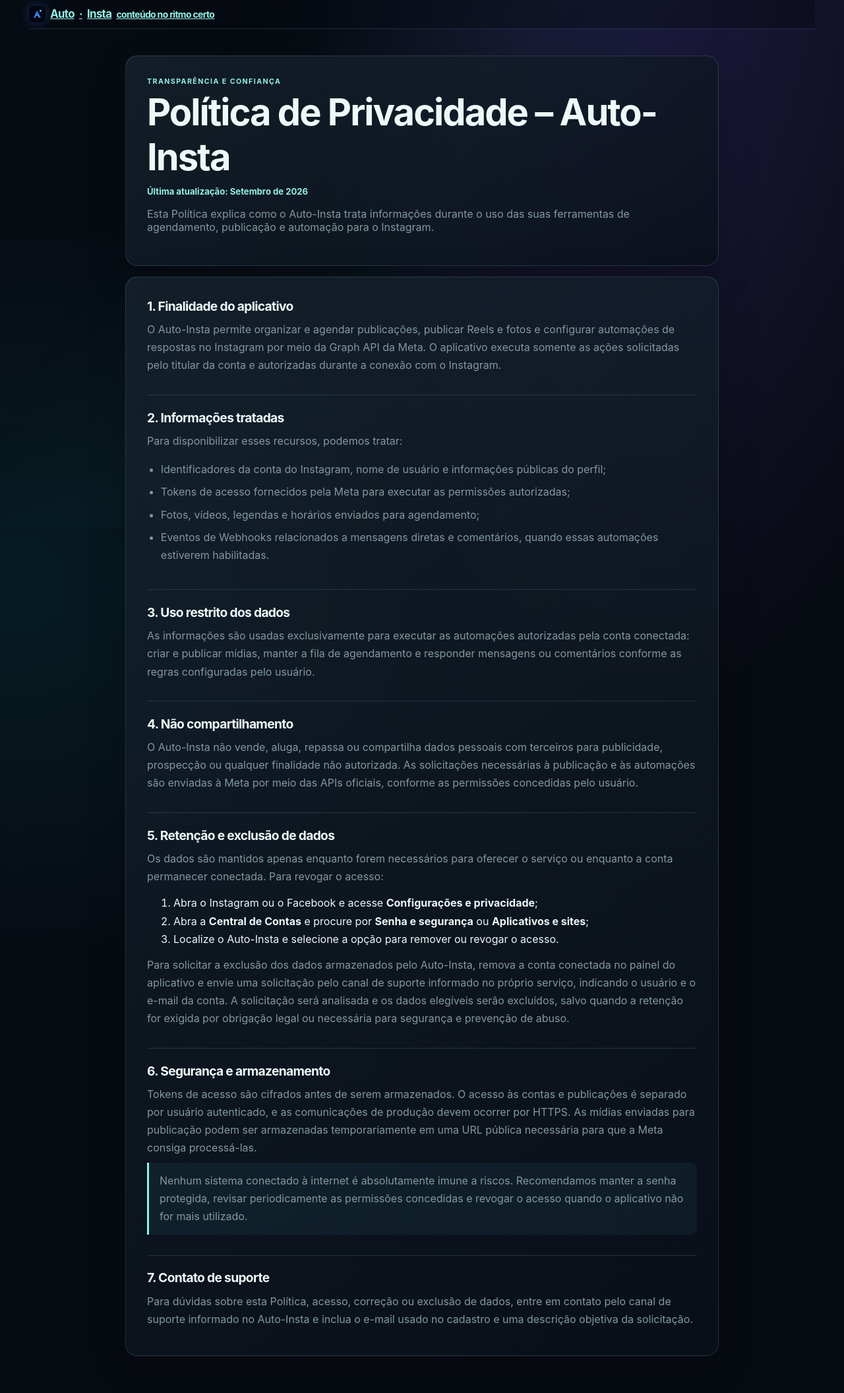
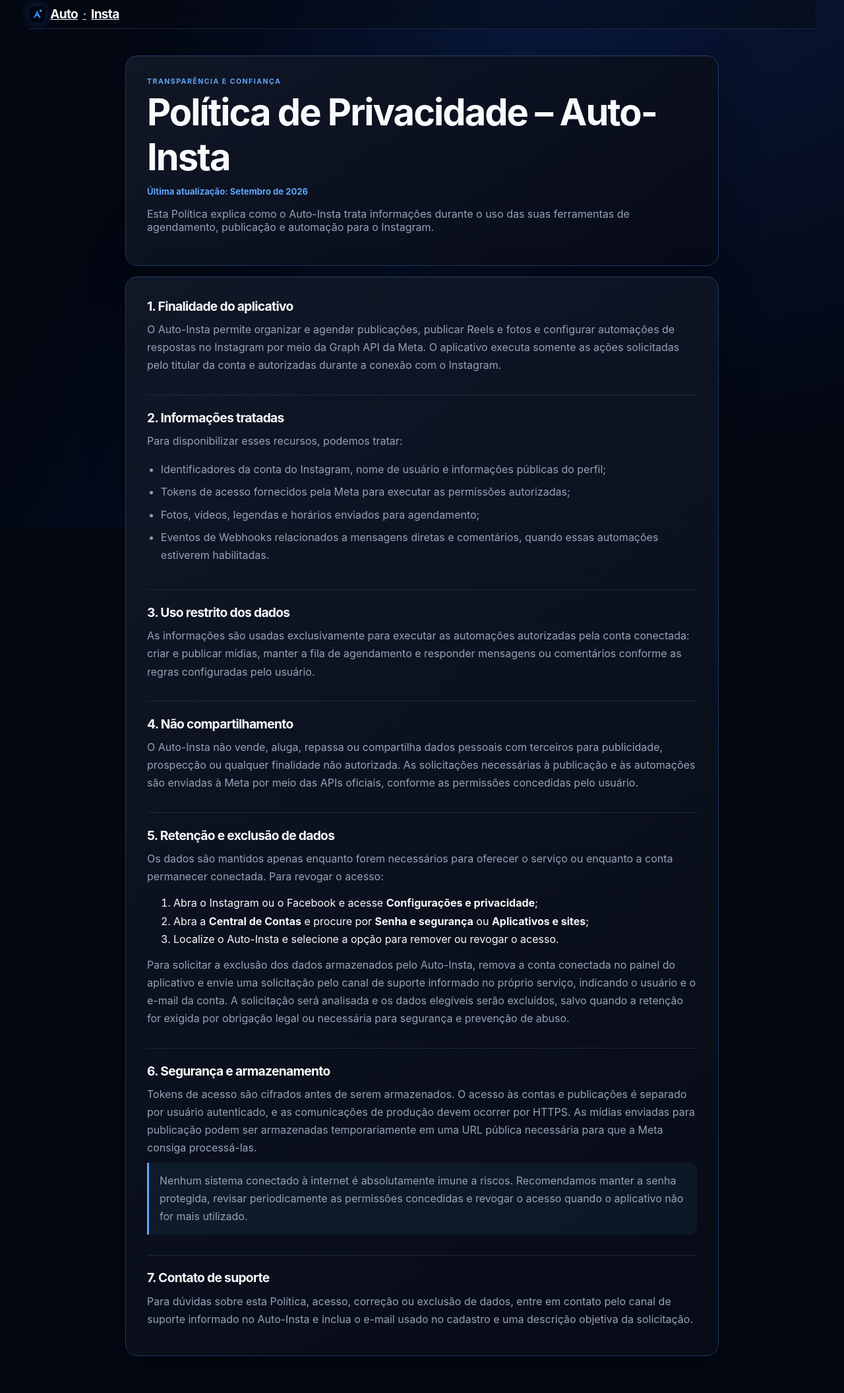
Before and after one commit to OGDferreira/Auto-Insta-1, a FastAPI app: page /privacy in a window 1280 px wide. Shown: the whole page at 66% size. Run offline with FastAPI, Linux system fonts and the light colour scheme.

Commit message:
feat: refine dark blue frontend theme and typography
Co-authored-by: Copilot <223556219+Copilot@users.noreply.github.com>

```diff
--- a/app/templates/base.html
+++ b/app/templates/base.html
@@ -30,31 +30,43 @@
     @media(max-width:850px){.queue-layout,.overview-grid{grid-template-columns:1fr}.account-grid{grid-template-columns:repeat(2,1fr)}.automation-card{grid-template-columns:1fr}.automation-card button{justify-self:start}}@media(max-width:600px){.dashboard-hero{display:block}.live-indicator{width:max-content;margin-top:1rem}.metric-grid{grid-template-columns:repeat(2,1fr)}.account-grid,.automation-fields{grid-template-columns:1fr}.metric{padding:.9rem}.metric strong{font-size:1.6rem}.workspace-tab{padding:.8rem .65rem;font-size:.84rem}.section-heading{align-items:flex-start;flex-direction:column}.section-heading .button{width:100%}}
   </style>
   <style>
-    :root{--bg:#070b12;--panel:rgba(16,24,34,.68);--panel-2:rgba(21,32,43,.78);--line:rgba(151,213,220,.16);--text:#edf8f8;--muted:#82999e;--primary:#74e0db;--cyan:#93f1e8;--danger:#ff8291;--success:#6ff0af}
-    body{font-family:"Inter","DM Sans",sans-serif;max-width:1240px;padding:0 1.5rem 2.5rem;background:radial-gradient(ellipse at 78% -8%,rgba(62,48,132,.42),transparent 38%),radial-gradient(ellipse at 2% 42%,rgba(0,148,155,.12),transparent 34%),#070b12}
-    body:before{content:"";position:fixed;inset:0;pointer-events:none;background:linear-gradient(120deg,transparent 20%,rgba(93,220,210,.035) 48%,transparent 66%);z-index:-1}
+    :root{--bg:#030712;--panel:#0b1220;--panel-2:#111827;--line:#1e293b;--text:#f8fafc;--muted:#94a3b8;--primary:#2563eb;--cyan:#60a5fa;--danger:#f43f5e;--success:#22c55e}
+    body{font-family:"Inter","DM Sans",sans-serif;max-width:1240px;padding:0 1.5rem 2.5rem;background:radial-gradient(ellipse at 78% -8%,rgba(37,99,235,.24),transparent 38%),radial-gradient(ellipse at 2% 42%,rgba(14,55,120,.16),transparent 34%),#030712}
+    body:before{content:"";position:fixed;inset:0;pointer-events:none;background:linear-gradient(120deg,transparent 20%,rgba(37,99,235,.08) 48%,transparent 66%);z-index:-1}
     nav{padding:.55rem 0;border-bottom:1px solid var(--line);margin-bottom:.7rem;min-height:40px;background:rgba(7,11,18,.42);backdrop-filter:blur(18px)}
-    .brand{font-family:"Inter","DM Sans",sans-serif;font-size:1.05rem;font-weight:750;color:var(--cyan)}
-    .card,.panel,.metric,.account-card,.queue-card{background:linear-gradient(145deg,rgba(24,37,49,.72),rgba(10,17,26,.76));border:1px solid var(--line);box-shadow:0 18px 60px rgba(0,0,0,.18),inset 0 1px rgba(255,255,255,.035);backdrop-filter:blur(20px)}
+    .brand{font-family:"Inter","DM Sans",sans-serif;font-size:1.2rem;font-weight:750;color:var(--text)}
+    .card,.panel,.metric,.account-card,.queue-card{background:linear-gradient(145deg,rgba(17,24,39,.96),rgba(7,11,24,.96));border:1px solid var(--line);box-shadow:0 18px 60px rgba(0,0,0,.28),inset 0 1px rgba(255,255,255,.035);backdrop-filter:blur(20px)}
     .card{border-radius:18px}.panel{border-radius:16px}.metric{border-radius:13px}
     h1,h2,h3{font-family:"Inter","DM Sans",sans-serif;letter-spacing:-.035em}h1{font-weight:750}h2{font-size:1.45rem}
     input,select,textarea{background:rgba(5,11,17,.64);border-color:var(--line);border-radius:9px}
-    button,.button{background:linear-gradient(135deg,#7ee9df,#49bfc0);color:#061317;border-radius:9px;font-weight:750;box-shadow:0 8px 24px rgba(65,201,194,.18)}
-    button.secondary,.button.secondary{background:rgba(22,35,45,.72);color:var(--text);border-color:var(--line)}
-    .workspace-tabs{border-color:var(--line);margin-bottom:1.35rem}.workspace-tab{padding:.7rem .9rem}.workspace-tab:hover,.workspace-tab.active{border-color:var(--cyan);color:var(--text)}
+    button,.button{background:linear-gradient(135deg,#3b82f6,#1d4ed8);color:#f8fafc;border-radius:9px;font-weight:750;box-shadow:0 8px 24px rgba(37,99,235,.24)}
+    button.secondary,.button.secondary{background:#111827;color:var(--text);border-color:var(--line)}
+    .workspace-tabs{border-color:var(--line);margin-bottom:1.35rem}.workspace-tab{padding:.75rem .95rem;font-size:.9rem}.workspace-tab:hover,.workspace-tab.active{border-color:var(--primary);color:var(--text);background:rgba(37,99,235,.1)}
     .dashboard-hero{padding:.55rem 0 .45rem}.dashboard-hero h1{font-size:1.35rem;font-weight:650;margin:.2rem 0}.dashboard-hero p{margin:.25rem 0;font-size:.78rem;max-width:520px}
     .tool-header{padding:.8rem 0 1rem}.tool-header h1{font-size:1.35rem;margin:0}
     .eyebrow,.panel-kicker{font-size:.66rem;letter-spacing:.14em}.live-indicator{padding:.4rem .65rem;font-size:.72rem}
-    .metric{padding:1rem}.metric strong{font-size:1.65rem}.section-heading{margin-bottom:.85rem}
+    .metric{padding:1.15rem}.metric small{font-size:.8rem}.metric strong{font-size:1.9rem}.metric-detail{font-size:.78rem}.section-heading{margin-bottom:.85rem}
     .auth-card{max-width:460px;margin:8vh auto}
     [data-lucide]{width:16px;height:16px;stroke-width:2;vertical-align:-3px}.queue-delete [data-lucide]{width:15px;height:15px}
     @media(max-width:600px){body{padding:0 1rem 2rem}.dashboard-hero{padding-top:.35rem}.dashboard-hero h1{font-size:1.2rem}}
   </style>
+  <style>
+    body{font-size:16px;background:radial-gradient(circle at 82% -12%,rgba(37,99,235,.2),transparent 36%),var(--bg)}
+    .brand-tagline{display:none}
+    .tool-header h1{font-size:1.45rem;letter-spacing:-.02em}
+    .toast-region{position:fixed;right:1.25rem;bottom:1.25rem;z-index:100;display:grid;gap:.65rem;width:min(360px,calc(100vw - 2rem));pointer-events:none}
+    .toast{display:flex;align-items:flex-start;gap:.65rem;padding:.85rem 1rem;border:1px solid var(--line);border-left:3px solid var(--primary);border-radius:12px;background:rgba(11,18,32,.96);box-shadow:0 18px 45px rgba(0,0,0,.35);color:var(--text);font-size:.86rem;animation:toast-in .2s ease}
+    .toast.error{border-left-color:var(--danger)}.toast.success{border-left-color:var(--success)}.toast button{margin-left:auto;padding:0;background:transparent;box-shadow:none;color:var(--muted)}
+    @keyframes toast-in{from{opacity:0;transform:translateY(8px)}to{opacity:1;transform:none}}
+    .profile-dialog,.card,.panel,.metric{border-color:#1e3a63}
+    @media(max-width:650px){.toast-region{right:1rem;bottom:5.5rem}.brand{font-size:1.05rem}}
+  </style>
   <script src="https://unpkg.com/lucide@latest"></script>
 </head>
 <body>
-<nav><a class="brand" href="/"><img class="brand-mark" src="/static/favicon.svg" alt=""> Auto<span>·</span>Insta <small class="brand-tagline">conteúdo no ritmo certo</small></a>{% if request.session.get("user_id") %}<div class="top-actions"><button id="profile-trigger" class="profile-trigger secondary" type="button" aria-label="Abrir perfil"><i data-lucide="user-round"></i></button></div>{% endif %}</nav>
+<nav><a class="brand" href="/"><img class="brand-mark" src="/static/favicon.svg" alt=""> Auto<span>·</span>Insta</a>{% if request.session.get("user_id") %}<div class="top-actions"><button id="profile-trigger" class="profile-trigger secondary" type="button" aria-label="Abrir perfil"><i data-lucide="user-round"></i></button></div>{% endif %}</nav>
 {% block content %}{% endblock %}
+<div id="toast-region" class="toast-region" aria-live="polite" aria-atomic="true"></div>
 {% if request.session.get("user_id") %}
 <div id="profile-modal" class="profile-modal" hidden>
   <div class="profile-dialog" role="dialog" aria-modal="true" aria-labelledby="profile-title">
@@ -69,5 +81,22 @@
 <script>const profileModal=document.getElementById("profile-modal"),profileTrigger=document.getElementById("profile-trigger"),profileClose=document.getElementById("profile-close");if(profileTrigger){profileTrigger.addEventListener("click",()=>profileModal.hidden=false);profileClose.addEventListener("click",()=>profileModal.hidden=true);profileModal.addEventListener("click",event=>{if(event.target===profileModal)profileModal.hidden=true});document.addEventListener("keydown",event=>{if(event.key==="Escape")profileModal.hidden=true})}</script>
 {% endif %}
 <script>if(window.lucide){lucide.createIcons();}</script>
+<script>
+  (() => {
+    const region = document.getElementById("toast-region");
+    window.showToast = (message, type = "info") => {
+      if (!region || !message) return;
+      const toast = document.createElement("div");
+      toast.className = `toast ${type}`;
+      toast.innerHTML = `<span>${message}</span><button type="button" aria-label="Fechar notificação">×</button>`;
+      toast.querySelector("button").addEventListener("click", () => toast.remove());
+      region.appendChild(toast);
+      window.setTimeout(() => toast.remove(), 4500);
+    };
+    document.querySelectorAll("form").forEach((form) => {
+      form.addEventListener("submit", () => showToast("Processando sua solicitação...", "info"));
+    });
+  })();
+</script>
 </body>
 </html>
```
Also changed, not shown: app/templates/dashboard.html (+4 -4 lines), app/templates/hub.html (+1 -1 lines), app/templates/metrics.html (+7 -7 lines).
